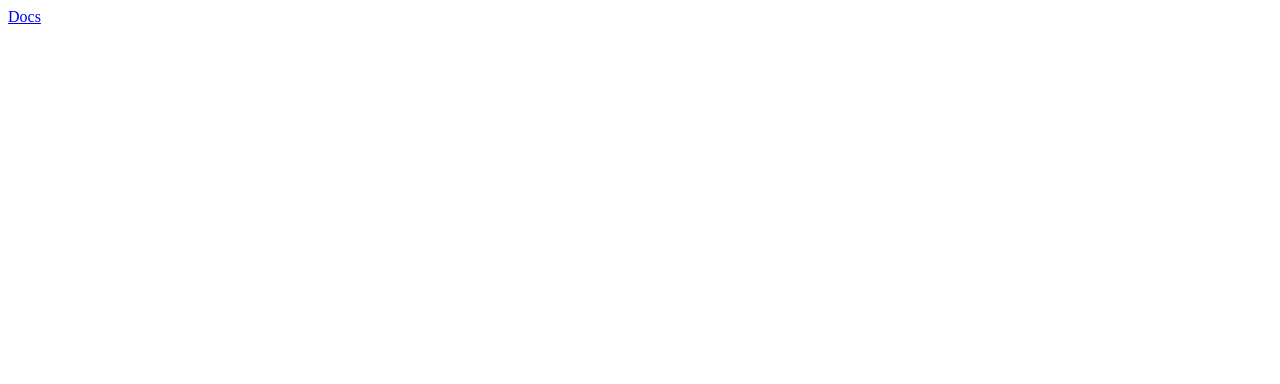
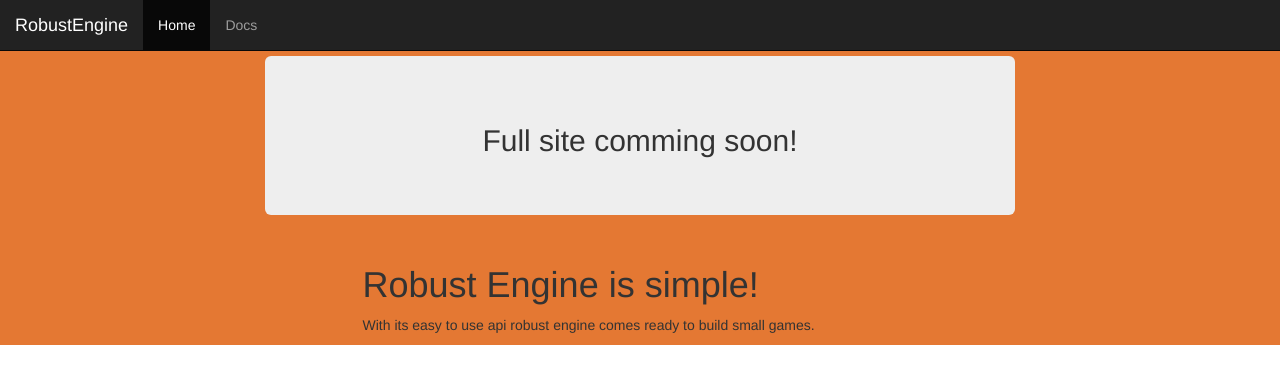
Before and after one commit to LucioFranco/RobustEngine, a plain HTML site: page index.html in a window 1280 px wide. Drawn offline with nearby package versions, Linux system fonts and the light colour scheme.

Commit message:
updated public site

```diff
--- a/index.html
+++ b/index.html
@@ -1,7 +1,51 @@
-<html>
+<!DOCTYPE html>
+<html lang="en">
   <head>
+    <meta charset="utf-8">
+    <meta name="viewport" content="width=device-width, initial-scale=1">
+    <link href="https://maxcdn.bootstrapcdn.com/bootstrap/3.3.5/css/bootstrap.min.css" rel="stylesheet">
+    <link href="static/main.css" rel="stylesheet">
+    <script src="https://ajax.googleapis.com/ajax/libs/jquery/1.11.3/jquery.min.js"></script>
+    <script src="https://maxcdn.bootstrapcdn.com/bootstrap/3.3.5/js/bootstrap.min.js"></script>
   </head>
   <body>
-    <a href="docs">Docs</a>
+    <nav class="navbar navbar-inverse navbar-fixed-top">
+      <div class="container-fluid">
+        <div class="navbar-header">
+          <button type="button" class="navbar-toggle" data-toggle="collapse" data-target="#robustNavBar">
+            <span class="icon-bar"></span>
+            <span class="icon-bar"></span>
+            <span class="icon-bar"></span>
+          </button>
+          <a class="navbar-brand" href="#">RobustEngine</a>
+        </div>
+        <div class="collapse navbar-collapse" id="robustNavBar">
+          <ul class="nav navbar-nav">
+            <li class="active"><a href="#">Home</a></li>
+            <li><a href="docs">Docs</a></li>
+          </ul>
+        </div>
+      </div>
+    </nav>
+    <section class="main">
+      <div class="container">
+        <h3>Fixed Navbar</h3>
+        <div class="row">
+          <div class="col-sm-8 col-sm-offset-2">
+            <div class="jumbotron">
+              <h2 class="text-center">Full site comming soon!</h2>
+            </div>
+          </div>
+        </div>
+        <div class="row">
+          <div class="col-sm-8 col-sm-offset-3">
+            <h1>Robust Engine is simple!</h1>
+            <p>
+              With its easy to use api robust engine comes ready to build small games.
+            </p>
+          </div>
+        </div>
+      </div>
+    </section>
   </body>
 </html>
--- /dev/null
+++ b/static/main.css
@@ -0,0 +1,3 @@
+.main {
+  background-color: #e47833;
+}
```
